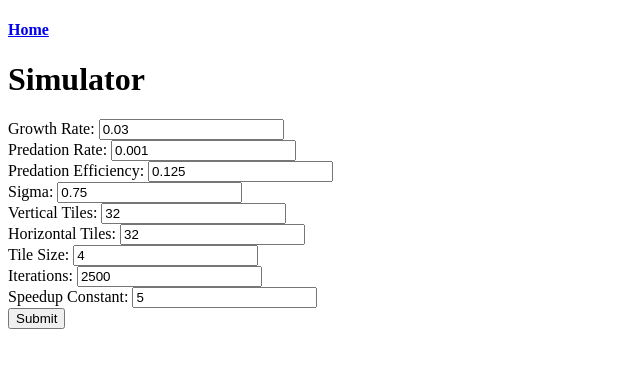
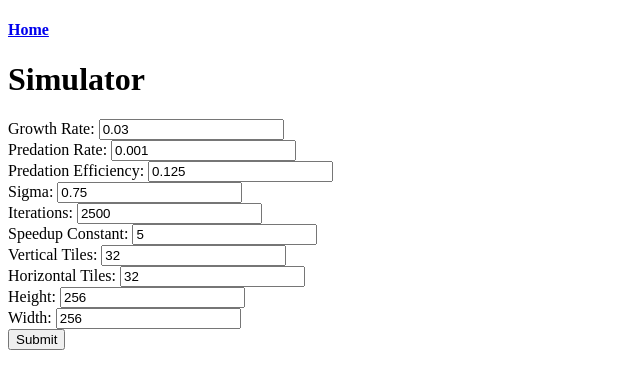
Before and after one commit to ZackMagnotti/rgb_app, a Flask app: page /simulator_page in a window 1280 px wide. Shown: the top 389 px of the page, without its empty margins (0-640 px from the left). Run offline with Flask 3, Linux system fonts and the light colour scheme.

Commit message:
image height width

```diff
--- a/rgb_site/app.py
+++ b/rgb_site/app.py
@@ -22,7 +22,9 @@ DEFAULT_ITERATIONS = 2500
 DEFAULT_FRAMESKIP = 5
 DEFAULT_X_TILES = 32
 DEFAULT_Y_TILES = 32
-DEFAULT_TILE_SIZE = 4
+DEFAULT_TILE_SIZE = 2
+DEFAULT_IMAGE_HEIGHT = 256
+DEFAULT_IMAGE_WIDTH = 256
 
 DEFAULT_KWARGS = {
     "growth_rate": DEFAULT_GROWTH_RATE,
@@ -34,6 +36,8 @@ DEFAULT_KWARGS = {
     "x_tiles": DEFAULT_X_TILES,
     "y_tiles": DEFAULT_Y_TILES,
     "tile_size": DEFAULT_TILE_SIZE,
+    "image_height": DEFAULT_IMAGE_HEIGHT,
+    "image_width": DEFAULT_IMAGE_WIDTH,
 }
 
 
--- a/rgb_site/templates/simulator_page.html
+++ b/rgb_site/templates/simulator_page.html
@@ -4,18 +4,19 @@
     <h4><a href="/">Home</a></h4>
     <h1>Simulator</h1>
     {% if show_image %}
-<img src="{{ url_for('get_simulator_gif', **img_kwargs) }}" alt="">
+    <img src="{{ url_for('get_simulator_gif', **img_kwargs) }}" height="{{ image_height }}" width="{{ image_width }}">
     {% endif %}
     <form method="POST" action="{{ url_for('simulator_page') }}">
         <label>Growth Rate: <input type="text" name="growth_rate" value="{{ growth_rate }}"></label><br>
         <label>Predation Rate: <input type="text" name="predation_rate" value="{{ predation_rate }}"></label><br>
         <label>Predation Efficiency: <input type="text" name="predation_efficiency" value="{{ predation_efficiency }}"></label><br>
         <label>Sigma: <input type="text" name="sigma" value="{{ sigma }}"></label><br>
+        <label>Iterations: <input type="text" name="iterations" value="{{ iterations }}"></label><br>
+        <label>Speedup Constant: <input type="text" name="frameskip" value="{{ frameskip }}"></label><br>
         <label>Vertical Tiles: <input type="text" name="x_tiles" value="{{ x_tiles }}"></label><br>
         <label>Horizontal Tiles: <input type="text" name="y_tiles" value="{{ y_tiles }}"></label><br>
-    <label>Tile Size: <input type="text" name="tile_size" value="{{ tile_size }}"></label><br>
-    <label>Iterations: <input type="text" name="iterations" value="{{ iterations }}"></label><br>
-    <label>Speedup Constant: <input type="text" name="frameskip" value="{{ frameskip }}"></label><br>
+        <label>Height: <input type="text" name="image_height" value="{{ image_height }}"></label><br>
+        <label>Width: <input type="text" name="image_width" value="{{ image_width }}"></label><br>
         <button type="submit">Submit</button>
     </form>
 </body>
```
Also changed, not shown: rgb_site/templates/upload_and_display_image.html (+1 -1 lines). Lines whose indentation alone changed are shown as unchanged.
